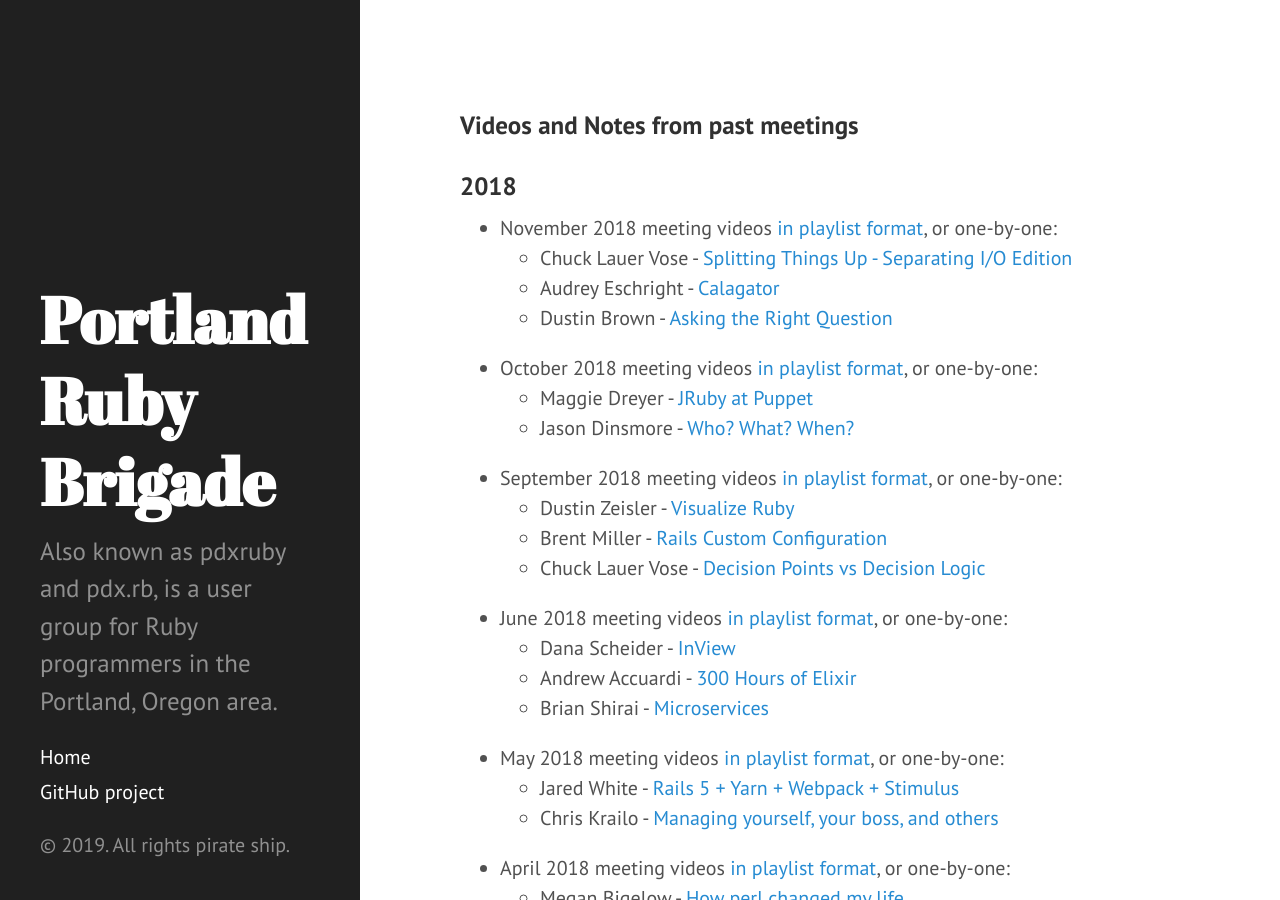
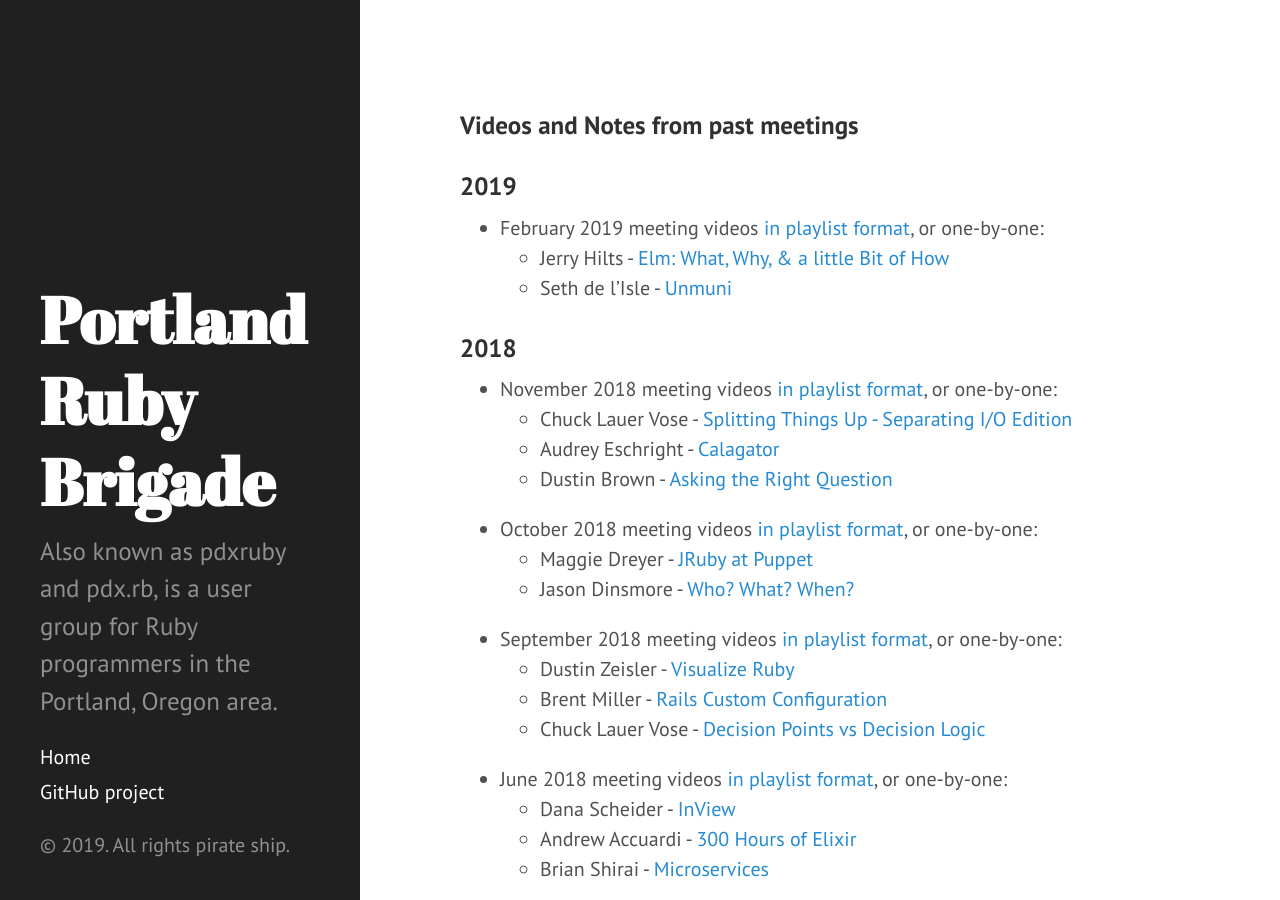
Before and after one commit to pdxruby/pdxruby.github.io, a Jekyll site: the page built from past-meetings.md, in a window 1280 px wide and 900 px high. Built offline with Jekyll 4.4.1, drawn with Linux system fonts in a browser that asks for light colours.

Commit message:
Add links for Feb 2019 videos

```diff
--- a/past-meetings.md
+++ b/past-meetings.md
@@ -3,6 +3,12 @@ title: Past Meetings
 ---
 
 ### Videos and Notes from past meetings
+
+### 2019
+
+- February 2019 meeting videos [in playlist format](https://www.youtube.com/playlist?list=PLw_tewW7y2HsuZD8fNRDwF2imUMXdQUpc), or one-by-one:
+    - Jerry Hilts - [Elm: What, Why, & a little Bit of How](https://youtu.be/GxHzqoKOgiE)
+    - Seth de l'Isle - [Unmuni](https://youtu.be/gxEuXb6es-w)
 
 ### 2018
 - November 2018 meeting videos [in playlist format](https://www.youtube.com/playlist?list=PLw_tewW7y2HvbJKR2De_LuHc46l8-jD-B), or one-by-one:
```
